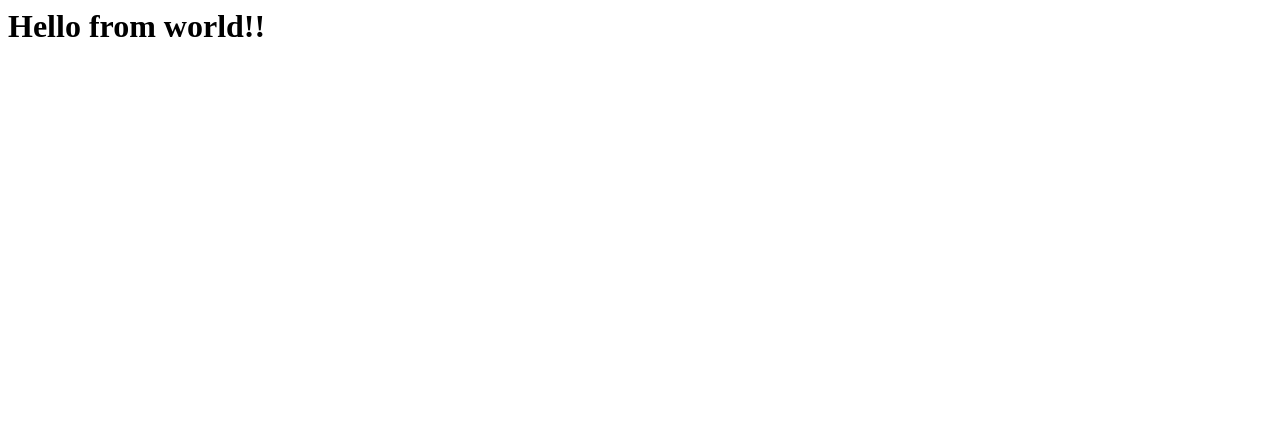
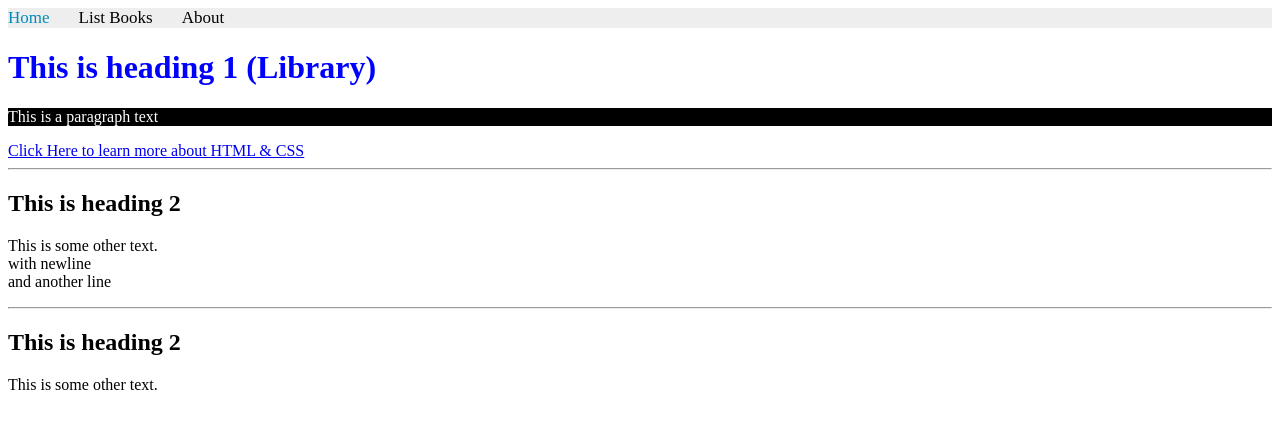
Before and after one commit to Safinat35/Django_Lab7, a Django app: page /books/ in a window 1280 px wide. Shown: the top 429 px of the page. Run offline with Django 5.2, Linux system fonts and the light colour scheme.

Commit message:
Added new file

```diff
--- a/apps/bookmodule/urls.py
+++ b/apps/bookmodule/urls.py
@@ -1,7 +1,15 @@
 from django.urls import path
 from . import views
+from apps.bookmodule import views
+
 urlpatterns = [
-    path('', views.index),
-    path('index2/<int:val1>/', views.index2),
-    path('<int:bookId>', views.viewbook)
+    path('', views.index, name= "books.index"),
+    path('list_books/', views.list_books, name= "books.list_books"),
+    path('<int:bookId>/', views.viewbook, name="books.one_book"),
+    path('aboutus/', views.aboutus, name="books.aboutus"),
+
+    #path('', views.home, name='home'),
+
+    #path('', views.root_redirect, name='root_redirect'),
+
 ]
--- a/apps/bookmodule/views.py
+++ b/apps/bookmodule/views.py
@@ -1,26 +1,55 @@
 from django.shortcuts import render
 from django.http import HttpResponse
 
+# def index(request):
+#    name = request.GET.get("name") or "world!"
+#    return render(request, "bookmodule/index.html" , {"name": name})
+
+# def index2(request, val1=None):
+#    try:
+
+#       val1 = int(val1)
+#    except (ValueError, TypeError):
+
+#       return HttpResponse("Error, expected val1 to be integer")
+
+#    return HttpResponse(f"value1 = {val1}")
+
+# def viewbook(request, bookId):
+#    # assume that we have the following books somewhere (e.g. database)
+#    book1 = {'id':123, 'title':'Continuous Delivery', 'author':'J. Humble and D. Farley'}
+#    book2 = {'id':456, 'title':'Secrets of Reverse Engineering', 'author':'E. Eilam'}
+#    targetBook = None
+#    if book1['id'] == bookId: targetBook = book1
+#    if book2['id'] == bookId: targetBook = book2
+#    context = {'book':targetBook} # book is the variable name accessible by the template
+#    return render(request, 'bookmodule/show.html', context)
+
+# def index(request):
+#    return render(request, "bookmodule/index.html")
+
+# def list_books(request):
+#    return render(request, 'bookmodule/list_books.html')
+
+# def viewbook(request, bookId):
+#    return render(request, 'bookmodule/one_book.html')
+
+# def aboutus(request):
+#    return render(request, 'bookmodule/aboutus.html')
+
 def index(request):
-   name = request.GET.get("name") or "world!"
-   return render(request, "bookmodule/index.html" , {"name": name})
+   return render(request, "bookmodule/index.html")
 
-def index2(request, val1=None):
-   try:
+def list_books(request):
+   return render(request, 'bookmodule/list_books.html')
 
-      val1 = int(val1)
-   except (ValueError, TypeError):
-
-      return HttpResponse("Error, expected val1 to be integer")
-
-   return HttpResponse(f"value1 = {val1}")
+def aboutus(request):
+   return render(request, 'bookmodule/aboutus.html')
 
 def viewbook(request, bookId):
-   # assume that we have the following books somewhere (e.g. database)
-   book1 = {'id':123, 'title':'Continuous Delivery', 'author':'J. Humble and D. Farley'}
-   book2 = {'id':456, 'title':'Secrets of Reverse Engineering', 'author':'E. Eilam'}
-   targetBook = None
-   if book1['id'] == bookId: targetBook = book1
-   if book2['id'] == bookId: targetBook = book2
-   context = {'book':targetBook} # book is the variable name accessible by the template
-   return render(request, 'bookmodule/show.html', context)
+   return render(request, 'bookmodule/one_book.html')
+
+
+
+#def root_redirect(request):
+   #return redirect('index')
--- /dev/null
+++ b/apps/static/styles.css
@@ -0,0 +1,17 @@
+.topnav {
+    background-color: #eeeeee;
+    width: 100%;
+}
+
+/* Style the links inside the navigation bar */
+.topnav a {
+    color: #000000;
+    text-align: center;
+    margin-right: 25px;
+    text-decoration: none;
+    font-size: 17px;
+}
+  /* Add a color to the active/current link */
+.topnav a.active{
+    color: #008CBA;
+}
--- /dev/null
+++ b/apps/templates/bookmodule/includes/header.html
@@ -0,0 +1,7 @@
+{% with request.resolver_match.url_name as url_name %}
+<div class="topnav">
+    <a class="{% if url_name == 'books.index' %}active{% endif %}" href="{% url "books.index" %}">Home</a>
+    <a class="{% if url_name == 'books.list_books' %}active{% endif %}" href="{% url "books.list_books" %}">List Books</a>
+    <a class="{% if url_name == 'books.aboutus' %}active{% endif %}" href="{% url "books.aboutus" %}">About</a>
+</div>
+{% endwith %}
--- a/apps/templates/bookmodule/index.html
+++ b/apps/templates/bookmodule/index.html
@@ -1 +1,19 @@
-<h1>Hello from {{ name }}!</h1>
+{% extends "bookmodule/layouts/base.html" %}
+
+{% load static %}
+
+{% block title %} My First Index HTML Page {% endblock title %}
+
+{% block content %}
+<h1 style="color: blue;">This is heading 1 (Library)</h1> <!-- add inline css -->
+<p style="color: white;background-color: black;">This is a paragraph text </p> <!-- add inline css -->
+<a href="https://www.w3schools.com/html/default.asp">Click Here to learn more about HTML & CSS</a>
+<hr>
+<!-- This is a comment in HTML, not render in the bowser -->
+<h2>This is heading 2</h2>
+<p>This is some other text. <br/> with newline <br/> and another line</p>
+<hr>
+
+<h2>This is heading 2</h2>
+<p>This is some other text.</p>
+{% endblock content %}
--- /dev/null
+++ b/apps/templates/bookmodule/layouts/base.html
@@ -0,0 +1,25 @@
+<!DOCTYPE html>
+<html>
+{% load static %}
+<head>
+<title>{% block title %} {% endblock title %}</title>
+<meta name="keywords" content="Books, recent, Learning, library">
+<meta name="description" content="Books website">
+<meta name="author" content="author name">
+<link rel="icon" href="{% static 'qu-icon.png' %}">
+<meta charset="UTF-8">
+
+<link rel="stylesheet" href="{% static 'styles.css' %}"> <!-- include css file -->
+
+{% block stylesheets %}{% endblock stylesheets %}
+</head>
+<body>
+
+    {% include "bookmodule/includes/header.html" %}
+
+    {% block content %} {% endblock content %}
+
+    {% include "bookmodule/includes/footer.html" %}
+
+</body>
+</html>
--- a/libraryproject/settings.py
+++ b/libraryproject/settings.py
@@ -57,7 +57,10 @@ ROOT_URLCONF = 'libraryproject.urls'
 TEMPLATES = [
     {
         'BACKEND': 'django.template.backends.django.DjangoTemplates',
-        'DIRS': [TEMPLATE_DIR],
+        #'DIRS': [TEMPLATE_DIR],
+        'DIRS': [
+            os.path.join(BASE_DIR, 'apps', 'templates'),  # Add this line
+        ],
         'APP_DIRS': True,
         'OPTIONS': {
             'context_processors': [
@@ -119,6 +122,7 @@ USE_TZ = True
 # https://docs.djangoproject.com/en/5.1/howto/static-files/
 
 STATIC_URL = 'static/'
+STATICFILES_DIRS = [( os.path.join(BASE_DIR, "apps/static"))]
 
 # Default primary key field type
 # https://docs.djangoproject.com/en/5.1/ref/settings/#default-auto-field
--- a/libraryproject/urls.py
+++ b/libraryproject/urls.py
@@ -20,9 +20,22 @@ import apps.bookmodule.views
 from apps.bookmodule import views
 
 
+
 urlpatterns = [
-    path('admin/', admin.site.urls),
-    path('books/', views.index, name='index'),
-    path('books/index2/<str:val1>/', views.index2, name='index2'),
-    path('books/viewbook/<int:bookId>/', views.viewbook, name='viewbook'),
+    # path('admin/', admin.site.urls),
+    # path('books/', include("apps.bookmodule.urls")),
+    # path('users/', include("apps.usermodule.urls")),
+    # path('list_books/', views.list_books, name= "books.list_books"),
+    # path('', views.index, name='books.index'),
+    # path('aboutus/', views.aboutus, name='books.aboutus'),
+    # path('', views.index, name= "books.index"),
+    # path('list_books/', views.list_books, name= "books.list_books"),
+    # path('<int:bookId>/', views.viewbook, name="books.view_one_book"),
+    # path('aboutus/', views.aboutus, name="books.aboutus"),
+    path('', views.index, name="bookmodule.index"),  #----------------
+    path('list_books/', views.list_books, name="bookmodule.list_books"),
+    path('aboutus/', views.aboutus, name="bookmodule.aboutus"),
+    path('<int:bookId>/', views.viewbook, name="bookmodule.view_one_book"),
+    path('books/', include('apps.bookmodule.urls')),  # Ensure this matches the app's path
+
 ]
```
Also changed, not shown: apps/templates/bookmodule/aboutus.html (added, +19 -0 lines), apps/templates/bookmodule/list_books.html (added, +25 -0 lines), apps/templates/bookmodule/one_book.html (added, +16 -0 lines), apps/static/book1.jpg (added), apps/static/book2.jpg (added), apps/static/book3.jpg (added), apps/static/qu-icon.png (added), apps/templates/bookmodule/includes/footer.html (added), db.sqlite3.
